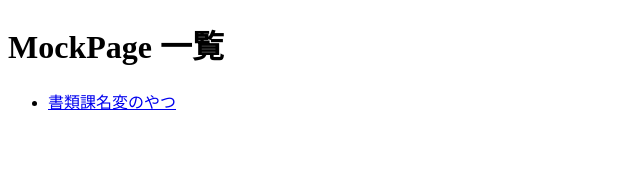
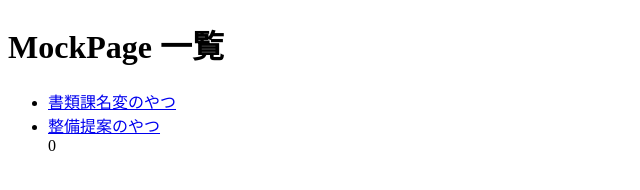
Before and after one commit to familymaruyama/MockPage, a plain HTML site: page index.html in a window 1280 px wide. Shown: the whole page, without its empty margins (0-640 px from the left). Drawn offline with Linux system fonts and the light colour scheme.

Commit message:
Update index.html

```diff
--- a/index.html
+++ b/index.html
@@ -9,6 +9,7 @@
   <h1>MockPage 一覧</h1>
   <ul>
     <li><a href="shorui_mock.html">書類課名変のやつ</a></li>
+    <li><a href="teian_mock.html">整備提案のやつ</a></li>0
     <!-- 今後モックを増やしたら、ここに<li>を追加していく -->
   </ul>
 </body>
```
